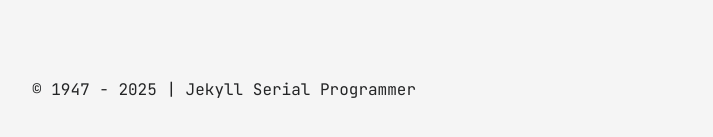
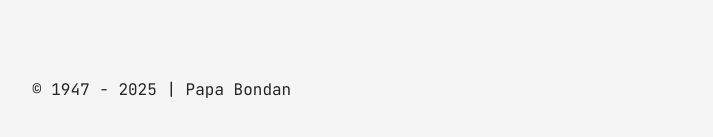
Before and after one commit to insansdi/papabondan.github.io, a Jekyll site: the page built from all_collections/_posts/2025-03-18-math-examples.md, in a window 1280 px wide and 900 px high, scrolled down 1622 px. Shown: the part 730-867 px from the top of the window, without its empty margins (283-996 px from the left). Built offline with Jekyll 4.4.1, drawn with Linux system fonts in a browser that asks for light colours; some of the changed text lies outside the part shown.

Commit message:
Update _config.yml

```diff
--- a/_config.yml
+++ b/_config.yml
@@ -1,10 +1,10 @@
-title: Jekyll Serial Programmer
+title: Papa Bondan
 markdown: kramdown
 
 # for atom feed
 author:
-  name: Sharad Raj Singh Maurya
-  email: dev_sharad@outlook.com
+  name: Bondan Murdani
+  email: bondanvidio@gmail.com
 
 plugins:
   - jemoji
```
